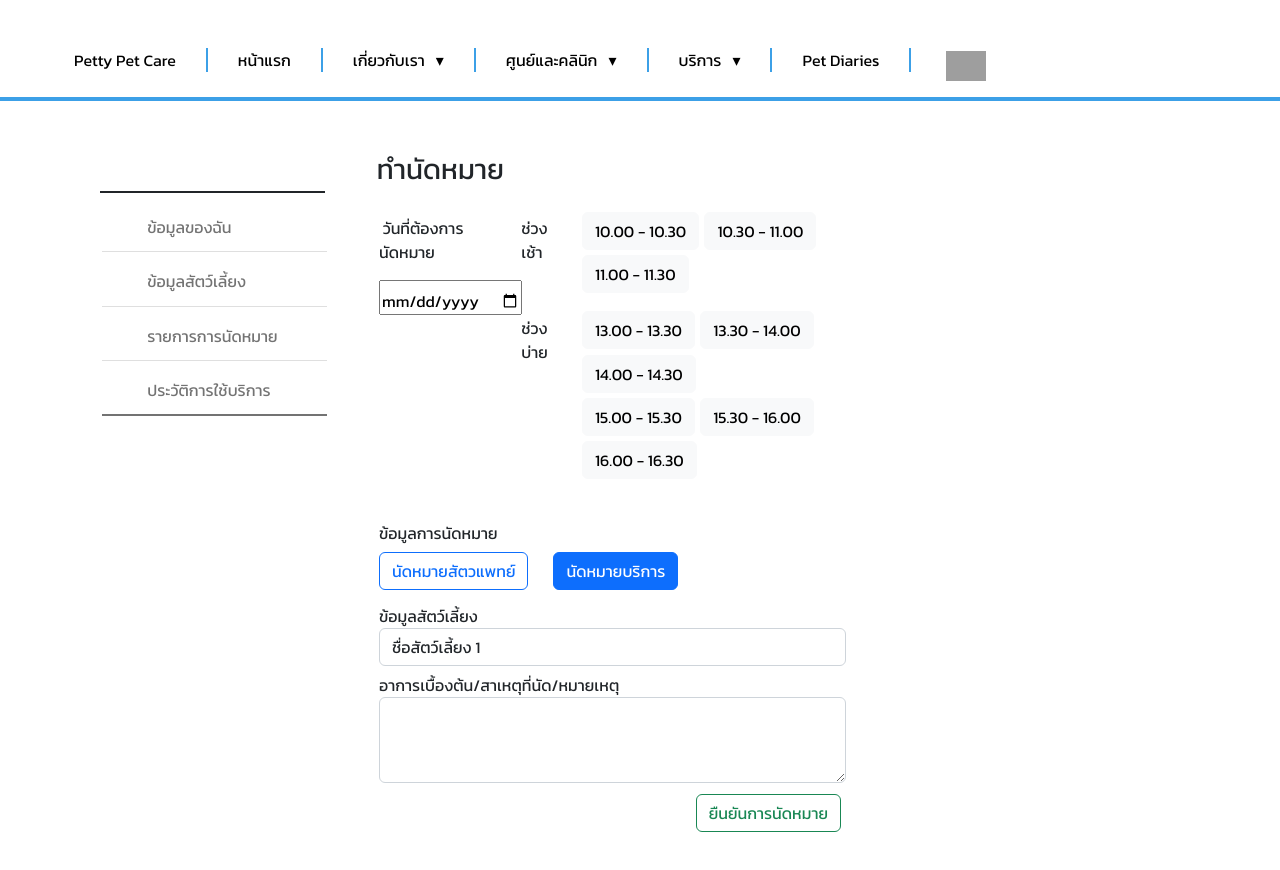
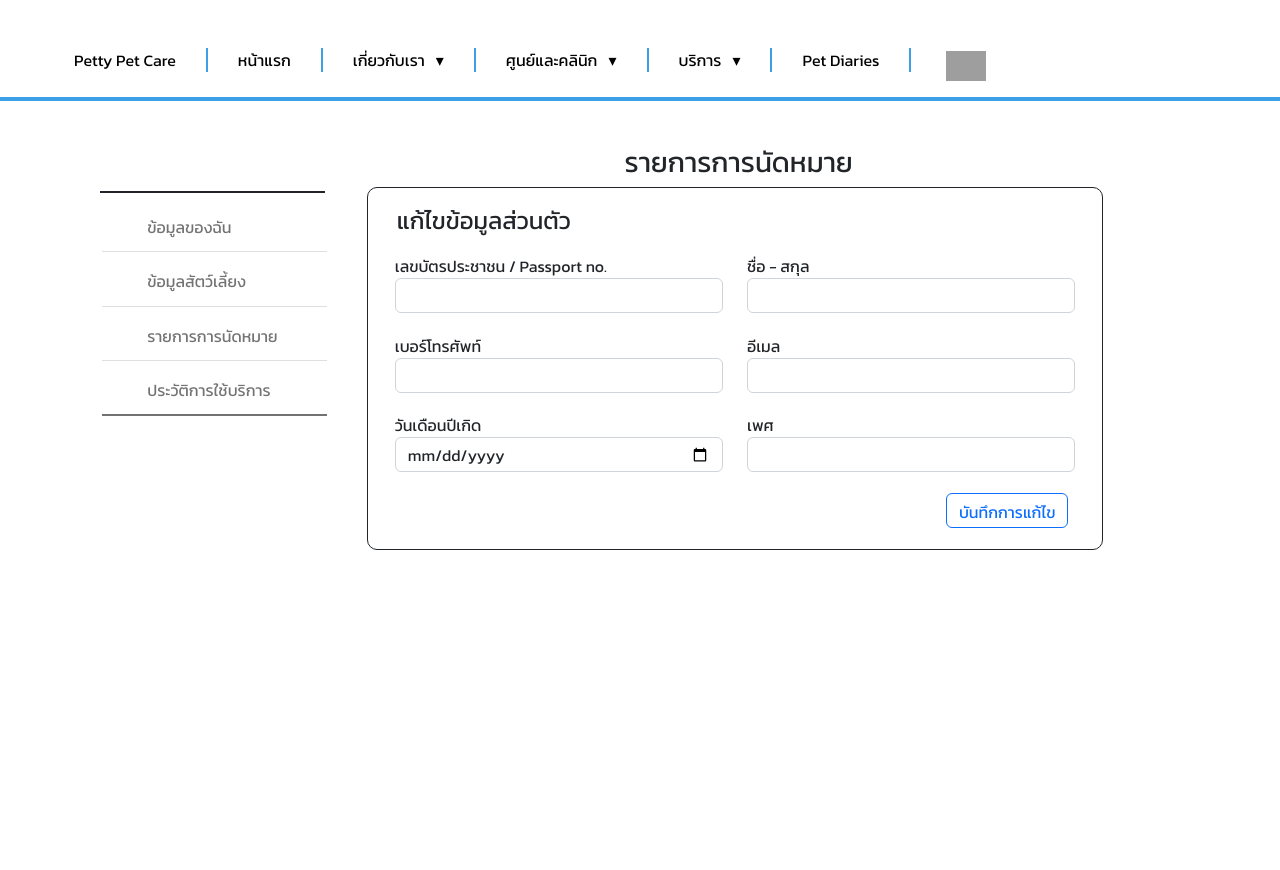
Before and after one commit to sakuro44/petcare, a Vue app: page / in a window 1280 px wide. Shown: the top 870 px of the page. After the commit the page ends 800 px from the top, so only its background shows below. Built offline with nearby package versions, Linux system fonts and the light colour scheme; grey boxes are pictures that could not be loaded.

Commit message:
commit
new component MyInformation

```diff
--- a/src/components/MyInformation.vue
+++ b/src/components/MyInformation.vue
@@ -0,0 +1,93 @@
+<template>
+  <h3 style="text-align: center; padding-left: 1%">รายการการนัดหมาย</h3>
+  <fieldset>
+    <legend style="margin-left: 2%">แก้ไขข้อมูลส่วนตัว</legend>
+    <form>
+      <div class="container">
+        <div class="row">
+          <div class="col">
+            <label for="exampleFormControlInput1"
+              >เลขบัตรประชาชน / Passport no.</label
+            >
+            <input
+              type="email"
+              class="form-control"
+              id="exampleFormControlInput1"
+            />
+          </div>
+          <div class="col">
+            <label for="exampleFormControlInput1">ชื่อ - สกุล</label>
+            <input
+              type="email"
+              class="form-control"
+              id="exampleFormControlInput1"
+            />
+          </div>
+        </div>
+        <div class="row">
+          <div class="col">
+            <label for="exampleFormControlInput1">เบอร์โทรศัพท์</label>
+            <input
+              type="email"
+              class="form-control"
+              id="exampleFormControlInput1"
+            />
+          </div>
+          <div class="col">
+            <label for="exampleFormControlInput1">อีเมล</label>
+            <input
+              type="email"
+              class="form-control"
+              id="exampleFormControlInput1"
+            />
+          </div>
+        </div>
+        <div class="row">
+          <div class="col">
+            <label for="exampleFormControlInput1">วันเดือนปีเกิด</label>
+            <input
+              type="date"
+              class="form-control"
+              id="exampleFormControlInput1"
+            />
+          </div>
+          <div class="col">
+            <label for="exampleFormControlInput1">เพศ</label>
+            <input
+              type="email"
+              class="form-control"
+              id="exampleFormControlInput1"
+            />
+          </div>
+        </div>
+        <div class="btn-submit">
+            <button type="button" class="btn btn-outline-primary" style="height: 35px;">
+              บันทึกการแก้ไข
+            </button>
+          </div>
+      </div>
+    </form>
+  </fieldset>
+</template>
+
+<script>
+</script>
+
+<style scoped>
+fieldset{
+    border: 1px solid;
+    border-radius: 10px;
+    padding: 2%;
+}
+.form-control {
+    height: 35px;
+}
+.col{
+    padding-top: 0px;
+}
+.row{
+    margin-top: 2%;
+    margin-bottom: 1%;
+}
+
+</style>
--- a/src/views/AboutView.vue
+++ b/src/views/AboutView.vue
@@ -10,7 +10,7 @@
         <ListButton />
       </div>
       <div class="col-md-8">
-        <AppointmentForm/>
+        <MyInformation/>
       </div>
     </div>
   </div>
@@ -22,8 +22,7 @@ import Navbar from "../components/Navbar.vue";
 import AppointmentCard from "../components/AppointmentCard.vue";
 import ListButton from "../components/ListButton.vue";
 import AppointmentForm from "../components/AppointmentForm.vue";
-import HistoryCardVet from "../components/HistoryCardVet.vue"
-
+import MyInformation from "../components/MyInformation.vue"
 
 </script>
 
```
